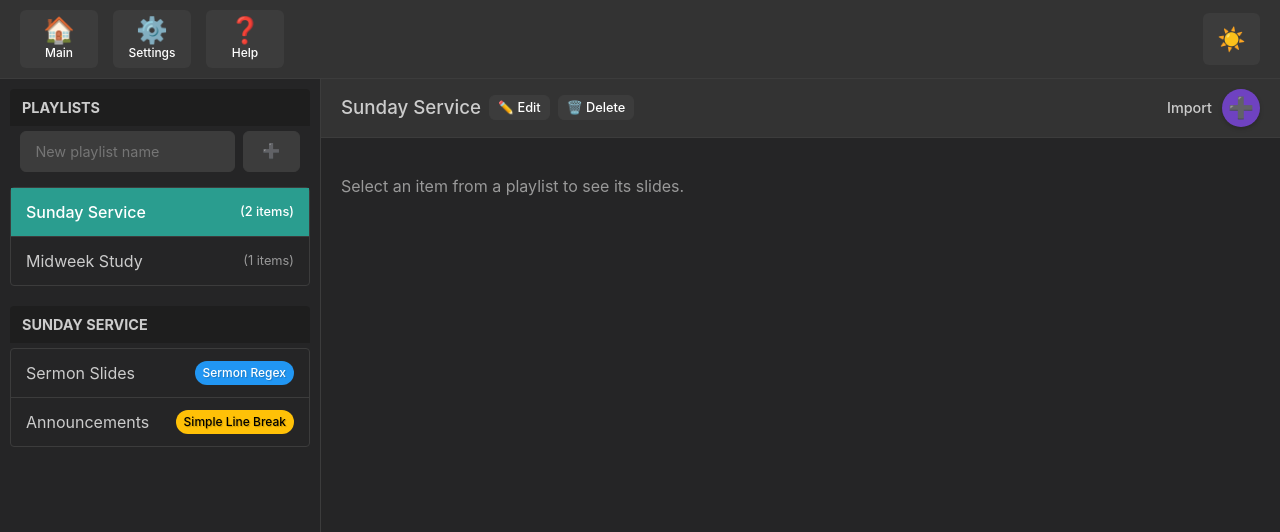
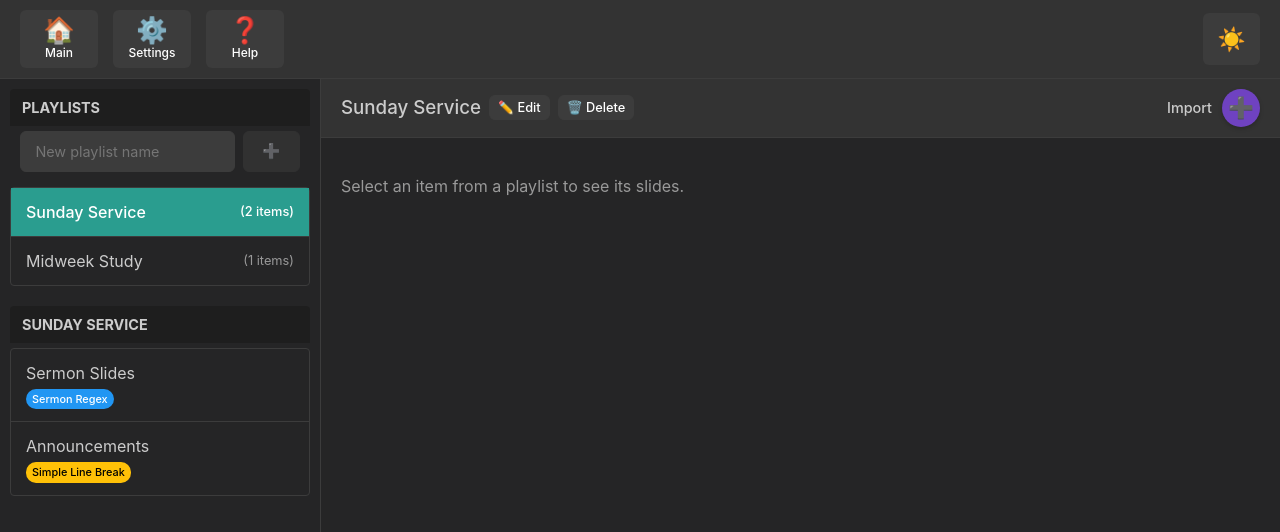
Before and after one commit to crownemmanuel/proassist, a React (Vite) app: page / in a window 1280 px wide. Shown: the top 532 px of the page. Built offline with nearby package versions, Linux system fonts and the light colour scheme.

Commit message:
ui improvements

```diff
--- a/src/App.css
+++ b/src/App.css
@@ -590,12 +590,16 @@ body.theme-light .list-item.playlist-item-selected:hover {
 }
 
 .template-badge {
-  padding: 3px 8px;
-  border-radius: 12px; /* More rounded */
-  font-size: 0.75em;
+  padding: 2px 6px;
+  border-radius: 10px; /* More rounded */
+  font-size: 0.68em;
   font-weight: 500;
   color: white; /* Default text, assuming dark badge bg */
-  text-shadow: 1px 1px 1px rgba(0, 0, 0, 0.2);
+}
+/* variant for playlist items: smaller, no shadow, placed under title */
+.playlist-badge {
+  margin-top: 4px;
+  text-shadow: none;
 }
 body.theme-light .template-badge {
   color: black; /* Default for light theme, assuming light badge bg */
--- a/src/components/PlaylistPane.tsx
+++ b/src/components/PlaylistPane.tsx
@@ -20,6 +20,7 @@ const PlaylistPane: React.FC<PlaylistPaneProps> = ({
   onSelectPlaylistItem,
 }) => {
   const [newPlaylistName, setNewPlaylistName] = useState("");
+  const canAdd = newPlaylistName.trim().length > 0;
 
   const handleAddPlaylistClick = () => {
     if (newPlaylistName.trim() !== "") {
@@ -48,7 +49,13 @@ const PlaylistPane: React.FC<PlaylistPaneProps> = ({
           placeholder="New playlist name"
           style={{ flexGrow: 1 }}
         />
-        <button onClick={handleAddPlaylistClick} title="Add Playlist">
+        <button
+          onClick={handleAddPlaylistClick}
+          title="Add Playlist"
+          className={canAdd ? "primary" : undefined}
+          style={canAdd ? { color: "#ffffff" } : undefined}
+          disabled={!canAdd}
+        >
           ➕
         </button>
       </div>
@@ -124,15 +131,23 @@ const PlaylistPane: React.FC<PlaylistPaneProps> = ({
                   item.id === selectedItemId ? "playlist-item-selected" : ""
                 }`}
               >
+                <div
+                  style={{
+                    display: "flex",
+                    flexDirection: "column",
+                    alignItems: "flex-start",
+                  }}
+                >
                   <span
                     style={{
-                    fontWeight: item.id === selectedItemId ? "bold" : "normal",
+                      fontWeight:
+                        item.id === selectedItemId ? "bold" : "normal",
                     }}
                   >
                     {item.title}
                   </span>
                   <span
-                  className="template-badge"
+                    className="template-badge playlist-badge"
                     style={{
                       backgroundColor:
                         item.templateColor || "var(--app-button-bg-color)",
@@ -144,6 +159,7 @@ const PlaylistPane: React.FC<PlaylistPaneProps> = ({
                   >
                     {item.templateName}
                   </span>
+                </div>
               </li>
             ))}
           </ul>
```
Lines whose indentation alone changed are shown as unchanged.
